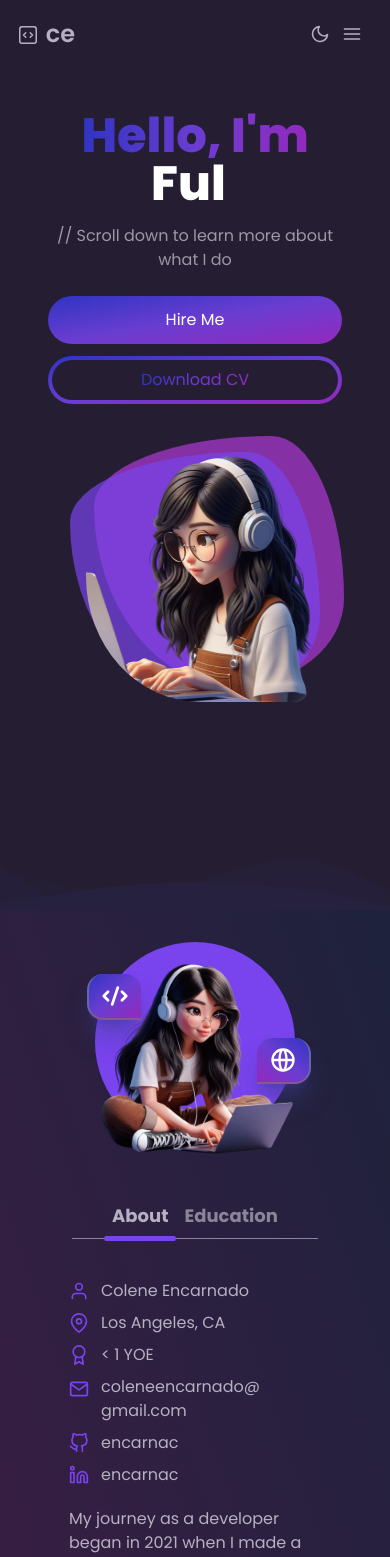
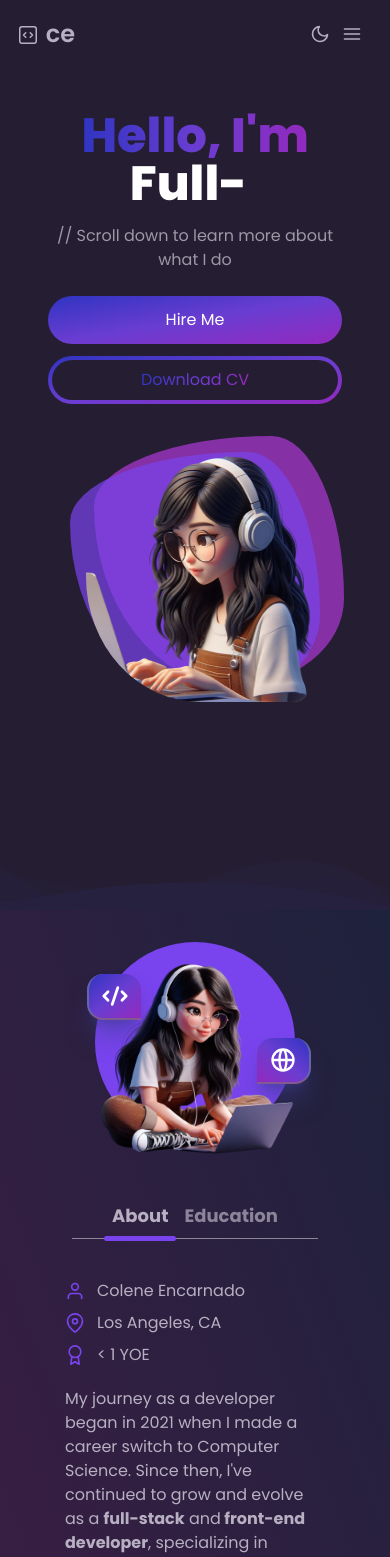
Before and after one commit to encarnac/portfolio, a React (Vite) app: page / in a window 390 px wide. Shown: the top 1557 px of the page. Built offline with nearby package versions, Linux system fonts and the light colour scheme.

Commit message:
Removed socials from About section and resized on mobile

```diff
--- a/src/constants/AboutMeData.jsx
+++ b/src/constants/AboutMeData.jsx
@@ -13,8 +13,8 @@ export const AboutMeData = [
   {
     name: "About",
     content: (
-      <div className="flex flex-col items-stretch px-1 py-4 sm:px-8 lg:px-2 xl:px-12">
-        <ul className="grid grid-cols-1 md:grid-cols-2">
+      <div className="flex flex-col items-stretch px-0 py-4 sm:px-1 md:px-6">
+        <ul className="">
           <div className="col-span-1">
             <li>
               <div className="mb-2 mr-2 flex items-center justify-start space-x-3">
@@ -32,33 +32,6 @@ export const AboutMeData = [
               <div className="mb-2 mr-2 flex items-center justify-start space-x-3">
                 <FiAward className="size-5 shrink-0 text-[#E38EC0] dark:text-[#7943ed]" />{" "}
                 <span>&lt; 1 YOE</span>
-              </div>
-            </li>
-          </div>
-          <div className="col-span-1">
-            <li>
-              <div className="mb-2 mr-2 flex items-start justify-start space-x-3">
-                <FiMail className="size-5 mt-1 shrink-0 text-[#E38EC0] dark:text-[#7943ed]" />{" "}
-                <span className="">
-                  coleneencarnado&#8203;@&#8203;gmail.com
-                </span>
-              </div>
-            </li>
-            <li>
-              <div className="mb-2 mr-2 flex items-center justify-start space-x-3">
-                <FiGithub className="size-5 shrink-0 text-[#E38EC0] dark:text-[#7943ed]" />
-                <p>
-                  <span className="hidden lg:inline"></span>encarnac
-                </p>
-              </div>
-            </li>
-            <li>
-              <div className="mb-2 mr-2 flex items-center justify-start space-x-3">
-                <FiLinkedin className="size-5 shrink-0 text-[#E38EC0] dark:text-[#7943ed]" />{" "}
-                <p>
-                  <span className="hidden lg:inline"></span>
-                  encarnac
-                </p>
               </div>
             </li>
           </div>
@@ -87,7 +60,7 @@ export const AboutMeData = [
   {
     name: "Education",
     content: (
-      <ul className="space-y-4 px-1 py-4 sm:px-8 lg:px-2 xl:px-12">
+      <ul className="space-y-4 px-0 py-4 sm:px-1 md:px-6">
         <li className="relative flex gap-2 md:gap-4">
           <div className="before:absolute before:left-[.55rem] before:top-6 before:h-5/6 before:w-[1px] before:bg-[#F38BBB]/60 dark:before:bg-[#7943ed]/50">
             <LuGraduationCap className="size-5 text-[#F38BBB] dark:text-[#7943ed]" />
```
